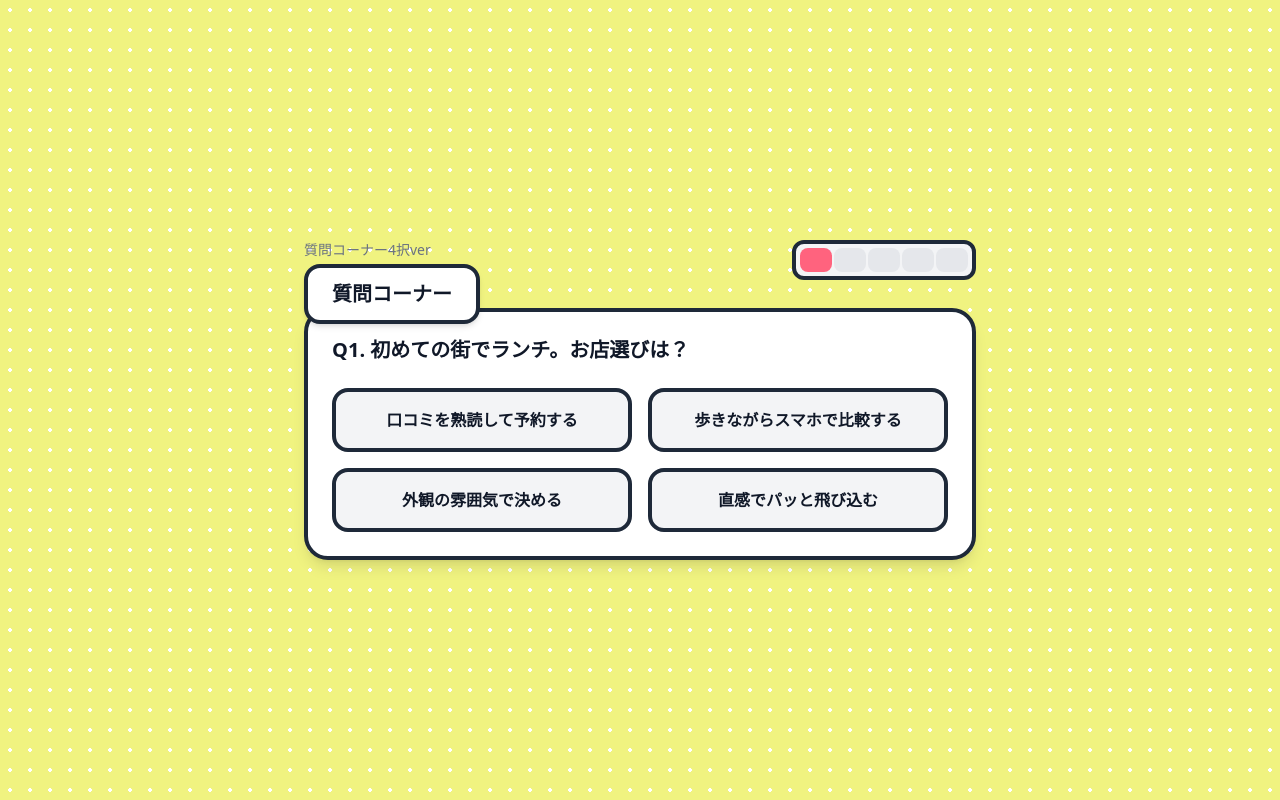
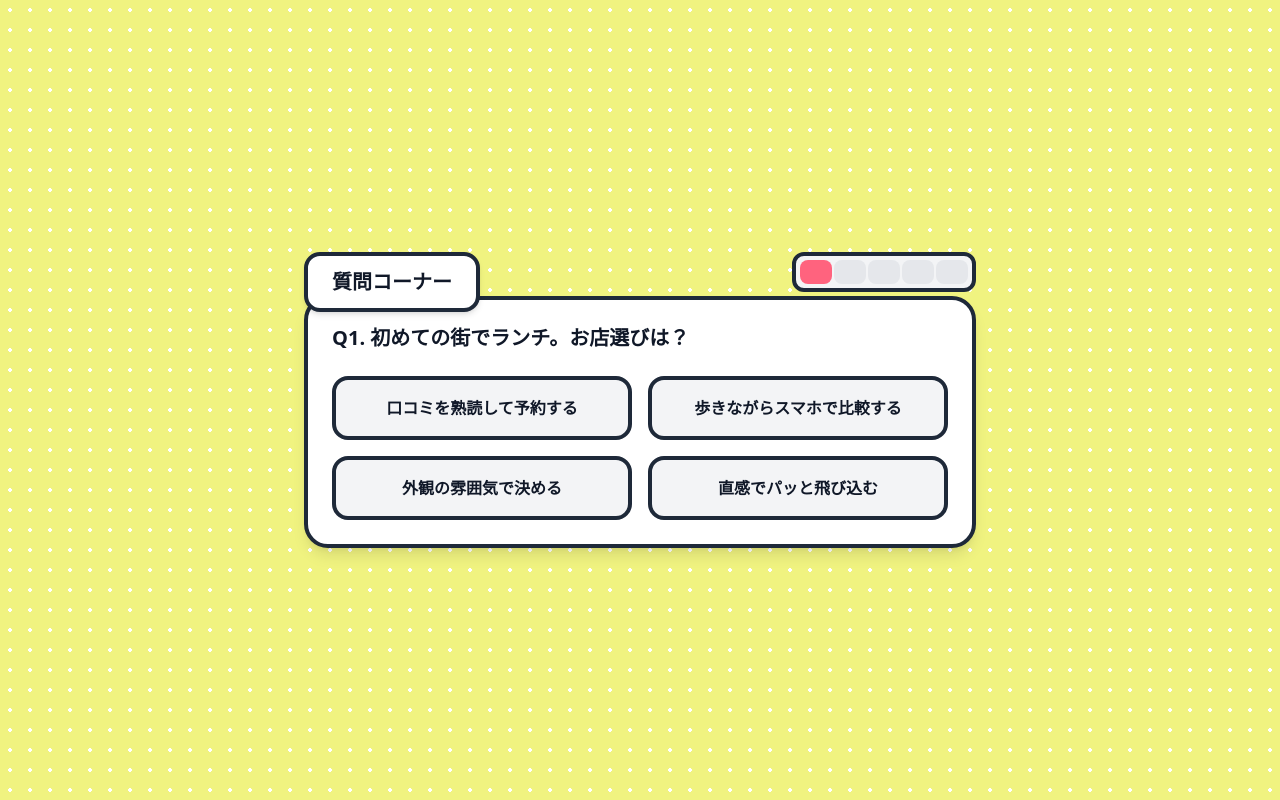
Before and after one commit to Koseeee-27/real-you, a Next.js app in the folder frontend/: page /diagnosis in a window 1280 px wide. Both pictures are taken after a click on the button "わからない". Built offline with nearby package versions, Linux system fonts and the light colour scheme; no server answers.

Commit message:
style(frontend): BaselineSurveyコンポーネントから不要なテキストを削除し、UIを整理する

```diff
--- a/frontend/src/features/diagnosis/components/BaselineSurvey.tsx
+++ b/frontend/src/features/diagnosis/components/BaselineSurvey.tsx
@@ -122,7 +122,6 @@ export default function BaselineSurvey() {
       <div className="mb-0 flex items-start justify-between gap-4">
         {/* タイトルエリア - メインカードに少し重なる */}
         <div className="relative z-10 flex flex-col">
-          <p className="mb-1 text-sm text-gray-500">質問コーナー4択ver</p>
           <div className="rounded-2xl border-4 border-gray-800 bg-white px-6 py-3 shadow-md">
             <h1 className="text-xl font-bold text-gray-900">質問コーナー</h1>
           </div>
```
